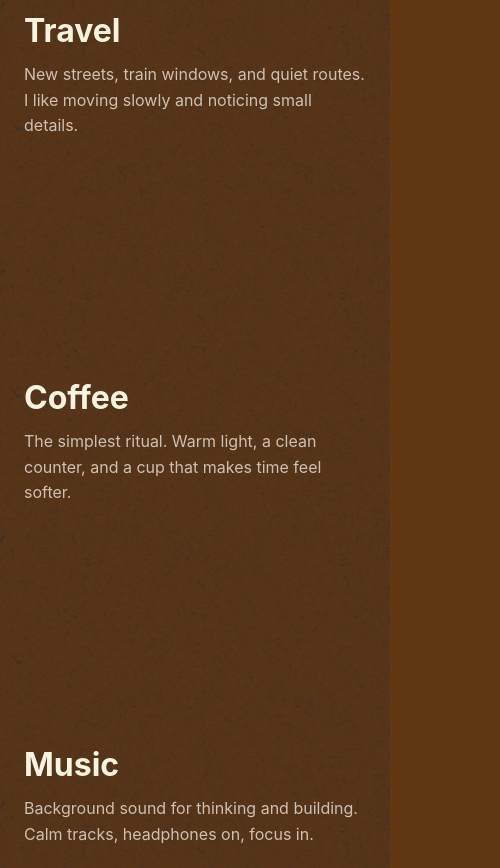
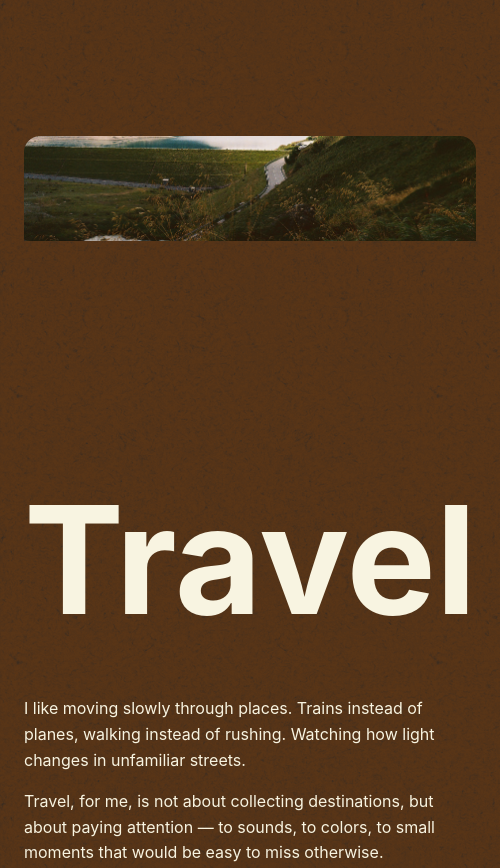
Before and after one commit to Tom-Par/SipOfLife, a React (Vite) app: page / in a window 390 px wide. Shown: the part 1736-2604 px from the top of the page, 500 px wide, since content can reach past the window. Built offline with nearby package versions, Linux system fonts and the light colour scheme.

Commit message:
Add TravelSection component with styling and image; update App to include TravelSection

```diff
--- a/src/components/App.jsx
+++ b/src/components/App.jsx
@@ -6,6 +6,8 @@ import Header from "./Header";
 import Footer from "./Footer";
 import TopicSection from "./TopicSection";
 import { topics } from "../content/topics";
+import TravelSection from "./TravelSection";
+
 
 export default function App() {
   return (
@@ -14,8 +16,11 @@ export default function App() {
       <main id="top">
         <Hero />
         <Highlights />
+        <TravelSection />
 
-        {topics.map((topic) => (
+        {topics
+        .filter((topic) => topic.id !== "travel")
+        .map((topic) =>  (
           <TopicSection
             key={topic.id}
             id={topic.id}
--- /dev/null
+++ b/src/components/TravelSection.jsx
@@ -0,0 +1,29 @@
+import React from "react";
+import travelImage from "../assets/travel-mountains.JPG"; // your generated image
+
+export default function TravelSection() {
+  return (
+    <section id="travel" className="section section--full section--travel" aria-label="Travel">
+      <div className="container">
+        <div className="travelImage">
+          <img src={travelImage} alt="Green mountains Dolomity" />
+        </div>
+
+        <div className="travelContent">
+          <h2 className="travelSectionTitle">Travel</h2>
+
+          <p className="travelP">
+            I like moving slowly through places. Trains instead of planes, walking
+            instead of rushing. Watching how light changes in unfamiliar streets.
+          </p>
+
+          <p className="travelP">
+            Travel, for me, is not about collecting destinations, but about paying
+            attention — to sounds, to colors, to small moments that would be easy
+            to miss otherwise.
+          </p>
+        </div>
+      </div>
+    </section>
+  );
+}
--- a/src/styles.css
+++ b/src/styles.css
@@ -49,6 +49,12 @@ a {
   color: inherit;
   text-decoration: none;
 }
+
+.section--full {
+  display: flex;
+  align-items: center;
+}
+
 
 /* =========================
    Layout utilities
@@ -257,6 +263,75 @@ a {
 }
 
 /* =========================
+    Travel
+   ========================= */
+
+.section--travel
+{
+  padding: 120px 0;
+}
+
+.travel {
+  /* the "extra air" you asked for */
+  padding: 28px 0;
+  display: block;
+}
+
+.travelImage {
+  max-width: 1250px;
+  max-height: 400px;
+
+  margin-left: auto;
+  margin-right: auto;
+
+  border-radius: 18px;
+  overflow: hidden;
+
+  margin: 100px auto;
+}
+
+
+.travelImage img {
+  width: 100%;
+  margin: -200px 0 0 0;
+}
+
+.travelContent {
+  margin-top: 0;
+}
+
+.travelSectionTitle {
+  font-size: 150px;
+  text-align: right;
+  margin: 0;
+}
+
+.travelText {
+  max-width: 720px; /* keeps reading comfortable */
+}
+
+.travelText p {
+  color: var(--muted);
+  line-height: 1.85;
+  margin: 0 0 14px;
+}
+
+/* Responsive: slightly taller image on mobile */
+@media (max-width: 900px) {
+  .travel {
+    padding: 18px 0;
+  }
+
+  .travelImage {
+    aspect-ratio: 16 / 10;
+    margin-bottom: 22px;
+    border-radius: 16px;
+  }
+}
+
+
+
+/* =========================
    Footer
    ========================= */
 
```
Also changed, not shown: src/assets/travel-mountains.JPG (added).
